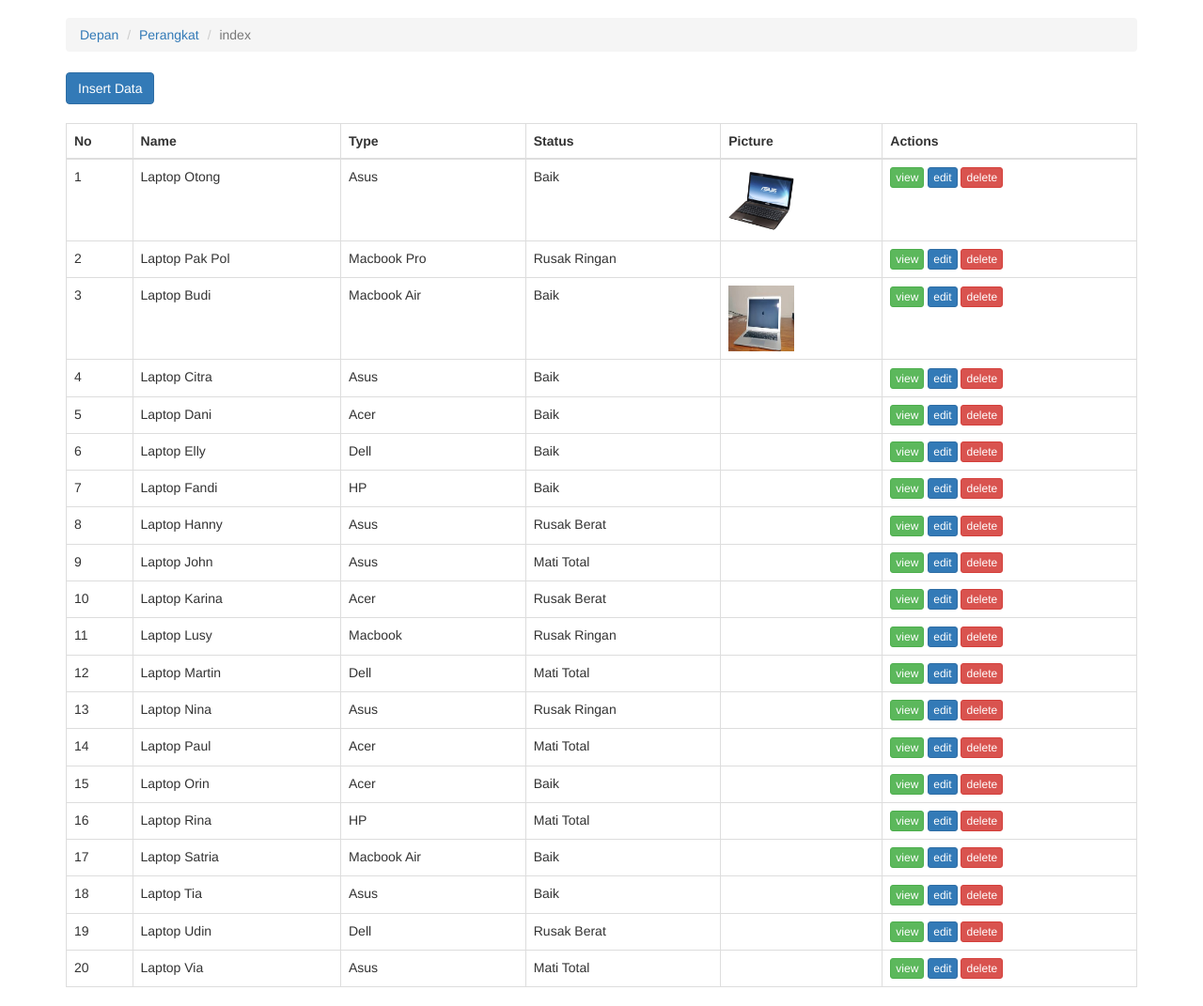
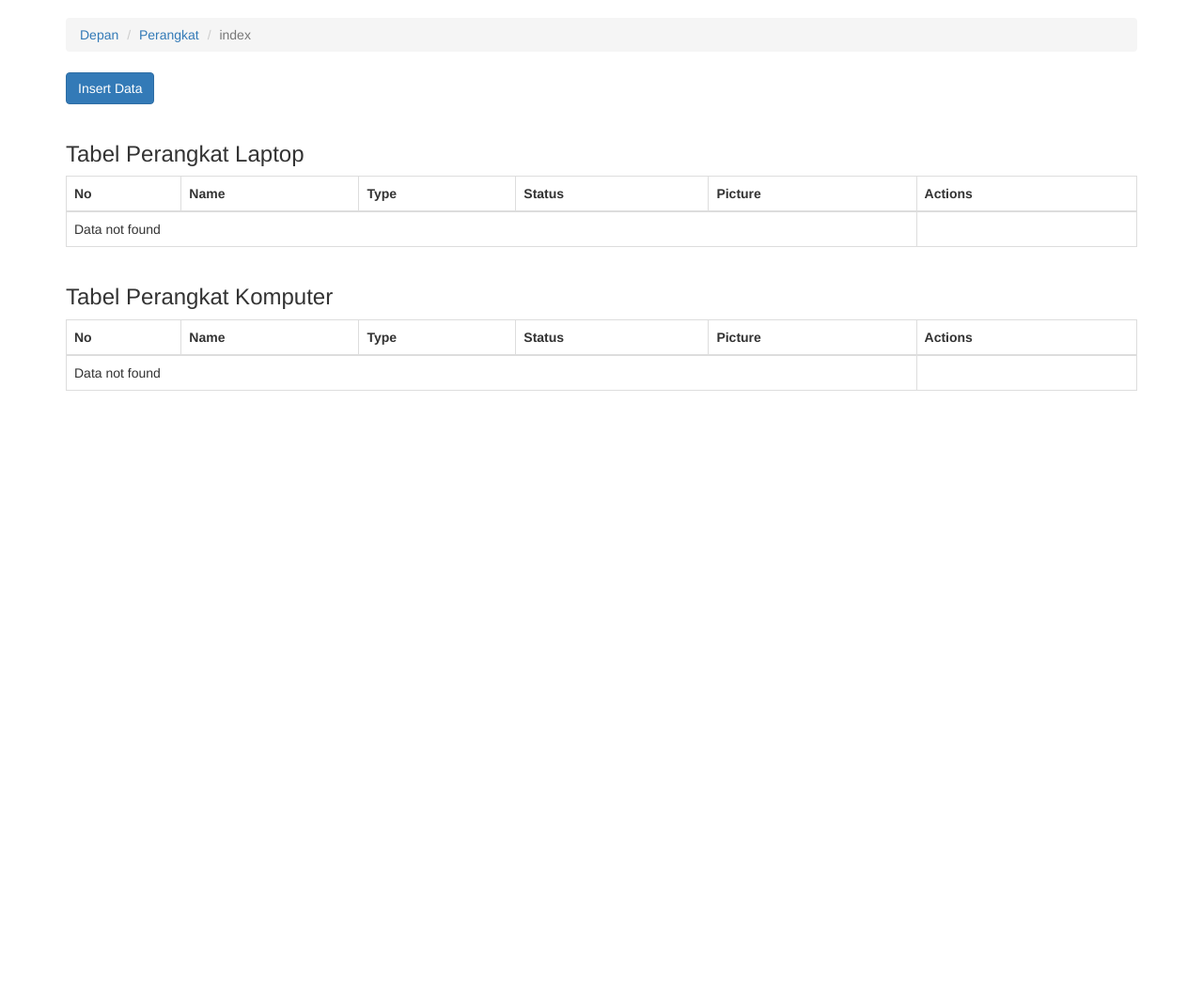
Before and after one commit to sakukode/simple-crud-ci3, a CodeIgniter app: page /database/index.php/perangkat in a window 1280 px wide. Shown: the part 51-1122 px from the top of the page at 94% size. After the commit the page ends 467 px from the top, so only its background shows below. Run offline with CodeIgniter, Linux system fonts and the light colour scheme; the visitor is signed in with stand-in values (Sample User, id 1); data comes from the database, SQL or seed files in the repository; some libraries are stand-ins or nearby versions.

Commit message:
update index perangkat

```diff
--- a/application/controllers/Perangkat.php
+++ b/application/controllers/Perangkat.php
@@ -38,7 +38,8 @@ class Perangkat extends CI_Controller {
 	 */
 	public function index()
 	{
-		$data['models'] = $this->perangkat_model->get_all();
+		$data['models_laptop'] = $this->perangkat_model->get_all_by_type("laptop");
+		$data['models_komputer'] = $this->perangkat_model->get_all_by_type("komputer");
 
 		$this->template->set_navbar('templates/navbar');
 		$this->template->load('main', 'perangkat/index', $data);
--- a/application/models/Perangkat_model.php
+++ b/application/models/Perangkat_model.php
@@ -16,6 +16,23 @@ class Perangkat_model extends CI_Model {
 	public function get_all()
 	{
 		$result = $this->db->get($this->_table);
+
+		if($result->num_rows() > 0)
+		{
+			return $result->result();
+		}
+
+		return false;
+	}
+
+
+	/**
+	 * Get All Record by type from table
+	 * @return Object
+	 */
+	public function get_all_by_type($type)
+	{
+		$result = $this->db->get_where($this->_table, array('type' => $type));
 
 		if($result->num_rows() > 0)
 		{
--- a/application/views/perangkat/index.php
+++ b/application/views/perangkat/index.php
@@ -33,6 +33,7 @@
 <div class="clearfix"> <br></div>
 <div class="row">
   <div class="col-md-12">
+    <h3>Tabel Perangkat Laptop</h3>
     <table class="table table-bordered">
       <thead>
         <tr>
@@ -45,8 +46,49 @@
         </tr>
       </thead>
       <tbody>
-        <?php if($models): ?>
-        <?php $no=1; foreach($models as $row): ?>
+        <?php if($models_laptop): ?>
+        <?php $no=1; foreach($models_laptop as $row): ?>
+        <tr>
+          <td><?php echo $no; ?></td>
+          <td><?php echo $row->name; ?></td>
+          <td><?php echo $row->type; ?></td>
+          <td><?php echo $row->status; ?></td>
+          <td>
+            <?php if($row->picture): ?>
+            <img src="<?php echo base_url('uploads/picture/'.$row->picture);?>" alt="<?php echo $row->picture;?>" height="70px" width="70px">
+            <?php endif; ?>
+          </td>
+          <td>
+            <a href="<?php echo site_url('perangkat/view/'.$row->id);?>" class="btn btn-xs btn-success">view</a>
+            <a href="<?php echo site_url('perangkat/update/'.$row->id);?>" class="btn btn-xs btn-primary">edit</a>
+            <a href="<?php echo site_url('perangkat/delete/'.$row->id);?>" onclick="return confirm('Are you sure want delete this data?')" class="btn btn-xs btn-danger">delete</a>
+          </td>
+        </tr>
+        <?php $no++; endforeach; ?>
+        <?php else: ?>
+        <tr>
+          <td colspan="5">Data not found</td>
+        </tr>
+        <?php endif; ?>
+      </tbody>
+    </table>
+  </div>
+  <div class="col-md-12">
+    <h3>Tabel Perangkat Komputer</h3>
+    <table class="table table-bordered">
+      <thead>
+        <tr>
+          <th>No</th>
+          <th>Name</th>
+          <th>Type</th>
+          <th>Status</th>
+          <th>Picture</th>
+          <th>Actions</th>
+        </tr>
+      </thead>
+      <tbody>
+        <?php if($models_komputer): ?>
+        <?php $no=1; foreach($models_komputer as $row): ?>
         <tr>
           <td><?php echo $no; ?></td>
           <td><?php echo $row->name; ?></td>
```
